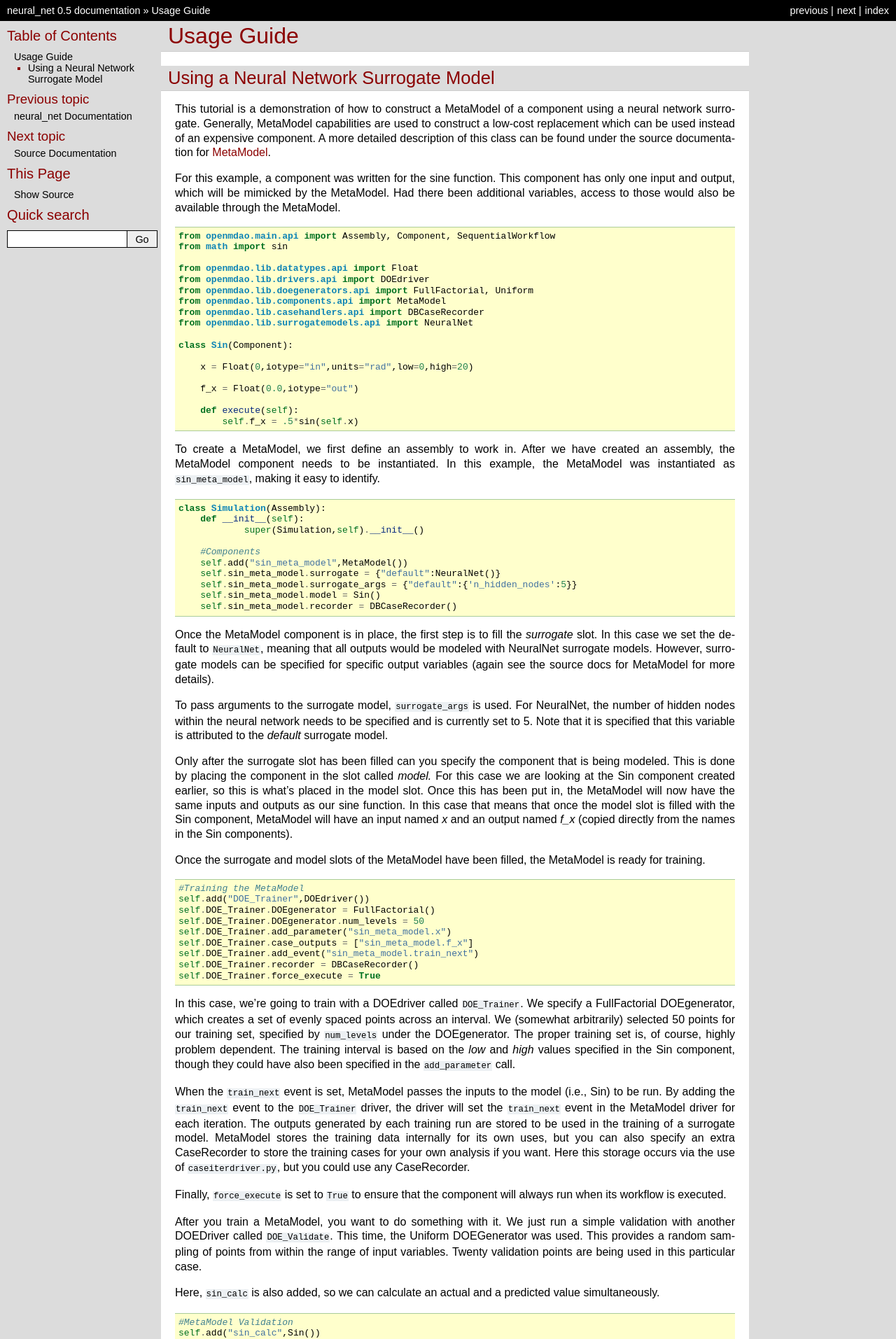
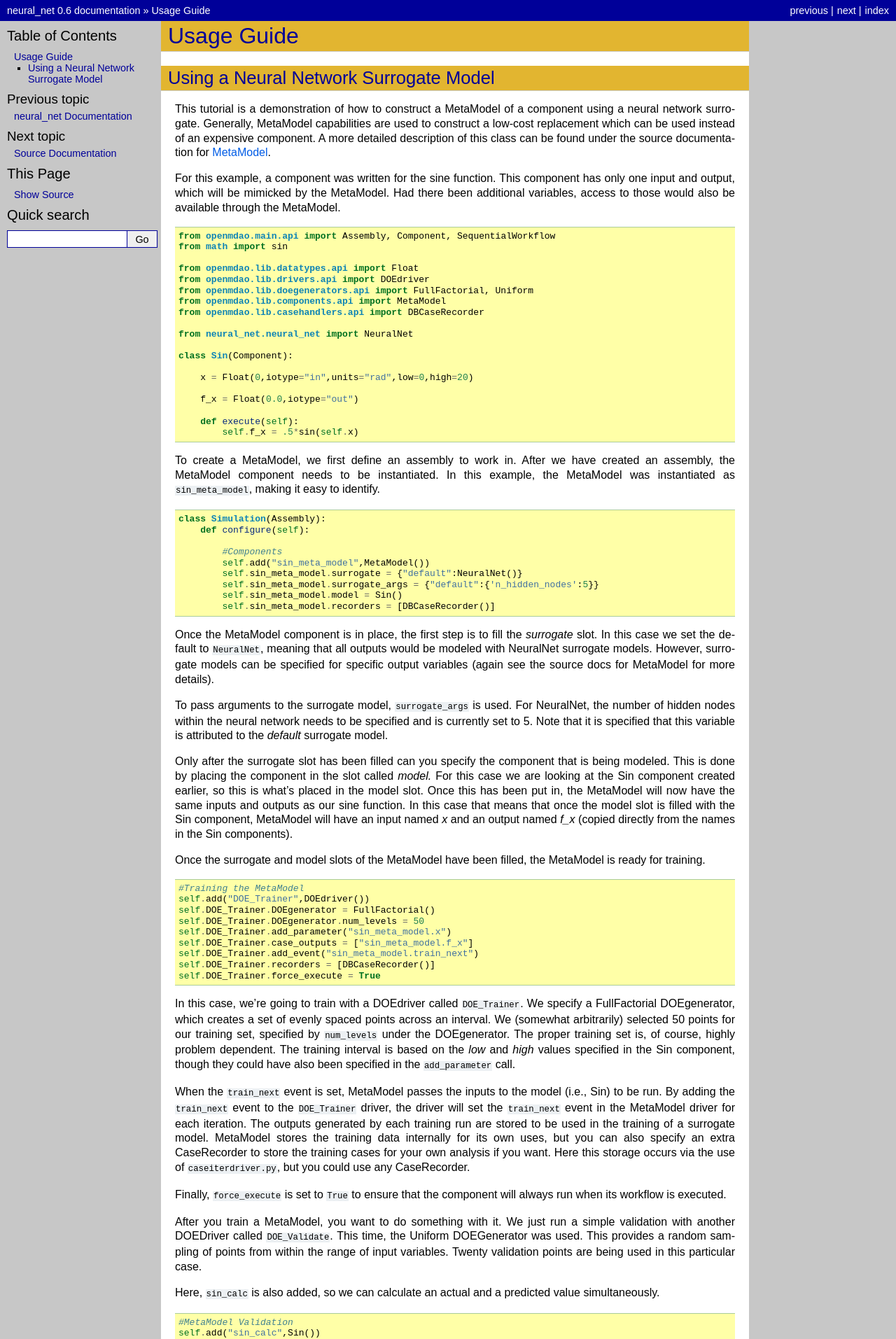
Before and after one commit to OpenMDAO-Plugins/neural_net, a Sphinx documentation site: the page built from docs/usage.rst, in a window 1280 px wide. Shown: the top 1913 px of the page at 70% size. Built offline with Sphinx 7.4.7, drawn with Linux system fonts in a browser that asks for light colours; some of the changed text lies outside the part shown.

```diff
--- a/docs/conf.py
+++ b/docs/conf.py
@@ -1,8 +1,6 @@
-
-
 # This file is autogenerated during plugin quickstart and overwritten during
-# plugin makedist. DO NOT CHANGE IT if you plan to use plugin makedist to package
-# distribution.
+# plugin makedist and plugin build_docs. DO NOT CHANGE IT if you plan to
+# use plugin makedist to package the distribution.
 
 # -*- coding: utf-8 -*-
 #
@@ -13,6 +11,13 @@
 #
 
 import sys, os
+
+def _sys_path_add(toadd=None):
+    if toadd:
+        distdir = os.path.dirname(os.path.dirname(__file__))
+        sys.path = [distdir] + [os.path.join(distdir, p) for p in toadd] + sys.path
+
+_sys_path_add(['temp', 'src', 'src/neural_net', 'src/neural_net/test'])
 
 # General configuration
 # ---------------------
@@ -45,10 +50,10 @@ copyright = u''
 # built documents.
 #
 # The short X.Y version.
-version = '0.5'
+version = '0.6'
 #The short version is the one that shows up in the file when you use /version/.
 # The full version, including alpha/beta/rc tags.
-release = '0.5'
+release = '0.6'
 
 # The language for content autogenerated by Sphinx. Refer to documentation
 # for a list of supported languages.
@@ -120,22 +125,22 @@ html_theme = "default"
 # using these theme options will make the docs share a consistent
 # look with the OpenMDAO docs
 html_theme_options = {
-     "headtextcolor": "darkred",
-     "headbgcolor": "gainsboro",
+     "headtextcolor": "#000099",
+     "headbgcolor": "#e2b530",
      "headfont": "Arial",
-     "relbarbgcolor": "black",
+     "relbarbgcolor": "#000099",
      "relbartextcolor": "white",
      "relbarlinkcolor": "white",
-     "sidebarbgcolor": "gainsboro",
-     "sidebartextcolor": "darkred",
-     "sidebarlinkcolor": "black",
-     "footerbgcolor": "gainsboro",
-     "footertextcolor": "darkred",
+     "sidebarbgcolor": "#c7c7c7",
+     "sidebartextcolor": "black",
+     "sidebarlinkcolor": "#000099",
+     "footerbgcolor": "white",
+     "footertextcolor": "#000099",
      "textcolor": "black",
-     "codebgcolor": "#FFFFCC",
-     "linkcolor": "darkred",
-     "codebgcolor": "#ffffcc",
+     "codebgcolor": "#ffffa7",
+     "linkcolor": "#005ce6",
     }
+
 
 todo_include_todos = True
 
--- a/docs/usage.rst
+++ b/docs/usage.rst
@@ -25,7 +25,8 @@ available  through the MetaModel.
     from openmdao.lib.doegenerators.api import FullFactorial, Uniform
     from openmdao.lib.components.api import MetaModel
     from openmdao.lib.casehandlers.api import DBCaseRecorder
-    from openmdao.lib.surrogatemodels.api import NeuralNet
+
+    from neural_net.neural_net import NeuralNet
 
     class Sin(Component):
 
@@ -43,15 +44,14 @@ it easy to identify.
 .. testcode:: NN_MetaModel_parts
 
     class Simulation(Assembly):
-        def __init__(self):
-                super(Simulation,self).__init__()
+        def configure(self):
 
-        #Components
-        self.add("sin_meta_model",MetaModel())
-        self.sin_meta_model.surrogate = {"default":NeuralNet()}
-        self.sin_meta_model.surrogate_args = {"default":{'n_hidden_nodes':5}}
-        self.sin_meta_model.model = Sin()
-        self.sin_meta_model.recorder = DBCaseRecorder()
+            #Components
+            self.add("sin_meta_model",MetaModel())
+            self.sin_meta_model.surrogate = {"default":NeuralNet()}
+            self.sin_meta_model.surrogate_args = {"default":{'n_hidden_nodes':5}}
+            self.sin_meta_model.model = Sin()
+            self.sin_meta_model.recorders = [DBCaseRecorder()]
 
 Once the MetaModel component is in place, the first step is to fill the `surrogate` slot.  In this case we set the
 default to ``NeuralNet``, meaning that all outputs would be modeled  with NeuralNet surrogate models. However,
@@ -80,7 +80,7 @@ Once the surrogate and model slots of the MetaModel have been filled, the MetaMo
         self.DOE_Trainer.add_parameter("sin_meta_model.x")
         self.DOE_Trainer.case_outputs = ["sin_meta_model.f_x"]
         self.DOE_Trainer.add_event("sin_meta_model.train_next")
-        self.DOE_Trainer.recorder = DBCaseRecorder()
+        self.DOE_Trainer.recorders = [DBCaseRecorder()]
         self.DOE_Trainer.force_execute = True
 
 In this case, we're going to train with a DOEdriver called ``DOE_Trainer``.   We specify a FullFactorial
@@ -115,7 +115,7 @@ Here, ``sin_calc`` is also added, so we can calculate an actual and a predicted
         self.DOE_Validate.DOEgenerator.num_samples = 20
         self.DOE_Validate.add_parameter(("sin_meta_model.x","sin_calc.x"))
         self.DOE_Validate.case_outputs = ["sin_calc.f_x","sin_meta_model.f_x"]
-        self.DOE_Validate.recorder = DBCaseRecorder()
+        self.DOE_Validate.recorders = [DBCaseRecorder()]
         self.DOE_Validate.force_execute = True
 
 Notice that the ``train_next`` event is not added to the ``DOE_Validate`` driver, like it was for for the
@@ -168,8 +168,8 @@ can access and print the run data.
         sim.run()
 
         #This is how you can access any of the data
-        train_data = sim.DOE_Trainer.recorder.get_iterator()
-        validate_data = sim.DOE_Validate.recorder.get_iterator()
+        train_data = sim.DOE_Trainer.recorders[0].get_iterator()
+        validate_data = sim.DOE_Validate.recorders[0].get_iterator()
         train_inputs = [case['sin_meta_model.x'] for case in train_data]
         train_actual = [case['sin_meta_model.f_x'] for case in train_data]
         inputs = [case['sin_calc.x'] for case in validate_data]
--- a/setup.cfg
+++ b/setup.cfg
@@ -1,6 +1,6 @@
 [metadata]
 name = neural_net
-version = 0.5
+version = 0.6
 summary = OpenMDAO wrapper for a Feedforward Neural Net surrogate model that can be slotted into the MetaModel component
 description-file = README.txt
 keywords = openmdao
```
Also changed, not shown: docs/pkgdocs.rst (+11 -1 lines), docs/srcdocs.rst (+5 -5 lines), setup.py (+33 -26 lines).
